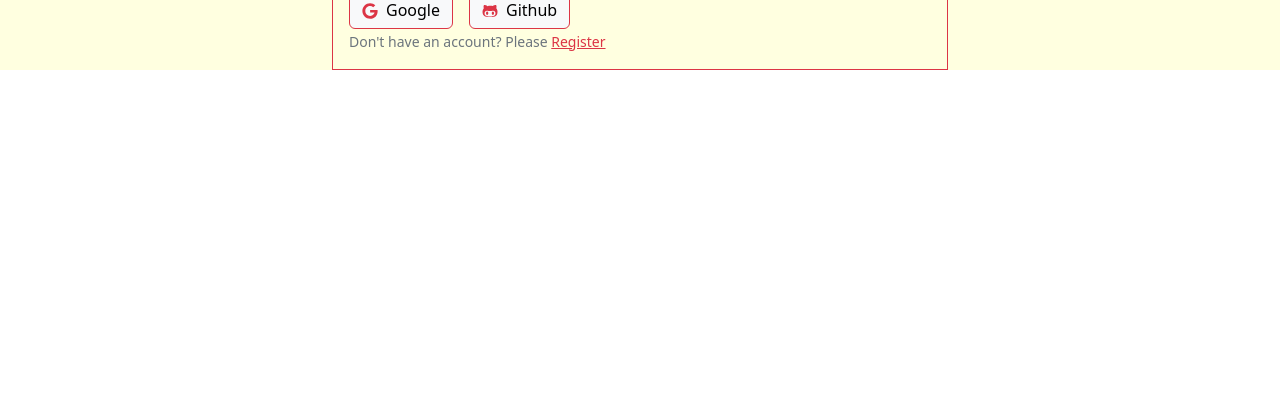
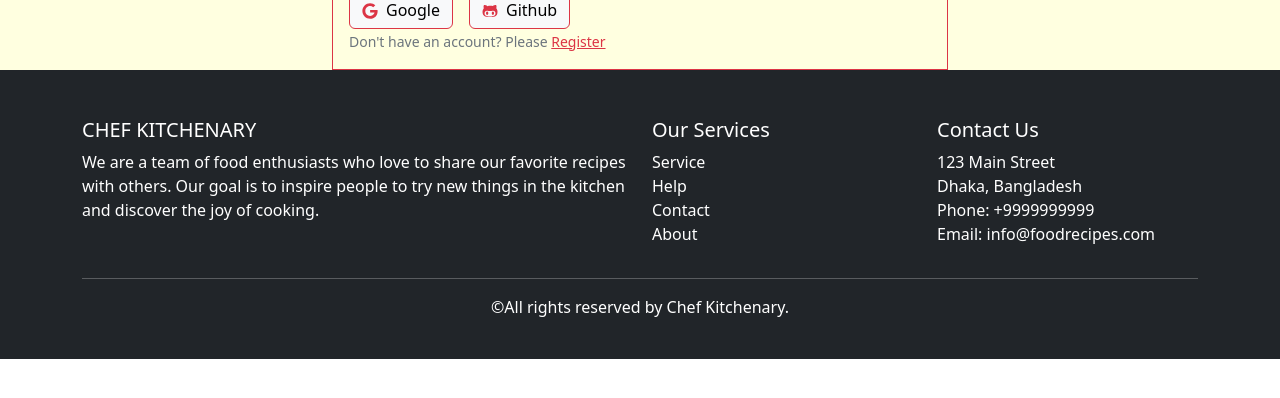
Before and after one commit to tanjumtanha/chef-kitchenary-client-side, a React (Vite) app: page /login in a window 1280 px wide. Shown: the part 358-756 px from the top of the page. Built offline with nearby package versions, Linux system fonts and the light colour scheme; no server answers.

Commit message:
footer is added

```diff
--- a/src/components/Footer.jsx
+++ b/src/components/Footer.jsx
@@ -1,10 +1,53 @@
 import React from 'react';
+import { Col, Container, Row } from 'react-bootstrap';
+import { Link } from 'react-router-dom';
 
 const Footer = () => {
     return (
-        <div>
-            <h2>Footer</h2>
-        </div>
+        <footer className="bg-dark p-4">
+            <Container>
+                <Row>
+                    <Col md={6}>
+                        <h5 className='text-white mt-4'>CHEF KITCHENARY</h5>
+                        <p className='text-white'>
+                            We are a team of food enthusiasts who love to share our favorite
+                            recipes with others. Our goal is to inspire people to try new
+                            things in the kitchen and discover the joy of cooking.
+                        </p>
+                    </Col>
+                    <Col md={3}>
+                        <h5 className='text-white mt-4'>Our Services</h5>
+                        <ul className="list-unstyled text-white">
+                            <li>
+                                <Link to='/services' className='text-decoration-none text-white'>Service</Link>
+                            </li>
+                            <li>
+                                <Link className='text-decoration-none text-white' to='/help'>Help</Link>
+                            </li>
+                            <li>
+                                <Link className='text-decoration-none text-white' to='/contact'>Contact</Link>
+                            </li>
+                            <li>
+                                <Link className='text-decoration-none text-white' to='/about'>About</Link>
+                            </li>
+                        </ul>
+                    </Col>
+                    <Col md={3}>
+                        <h5 className='text-white mt-4'>Contact Us</h5>
+                        <ul className="list-unstyled text-white">
+                            <li>123 Main Street</li>
+                            <li>Dhaka, Bangladesh</li>
+                            <li>Phone: +9999999999</li>
+                            <li>Email: info@foodrecipes.com</li>
+                        </ul>
+                    </Col>
+                </Row>
+                <hr className='text-white'/>
+                <p className="text-center text-white">
+                    &copy;All rights reserved by Chef Kitchenary.
+                </p>
+            </Container>
+        </footer>
     );
 };
 
--- a/src/components/Main.jsx
+++ b/src/components/Main.jsx
@@ -1,11 +1,12 @@
 import React from 'react';
 import HeaderOutlet from './HeaderOutlet';
+import Footer from './Footer';
 
 const Main = () => {
     return (
         <div className="bg-img bg-cover" style={{height:'100%',weight:'100%',backgroundColor:'lightyellow'}}>
           <HeaderOutlet></HeaderOutlet>
-
+          <Footer></Footer>
         </div>
     );
 };
```
